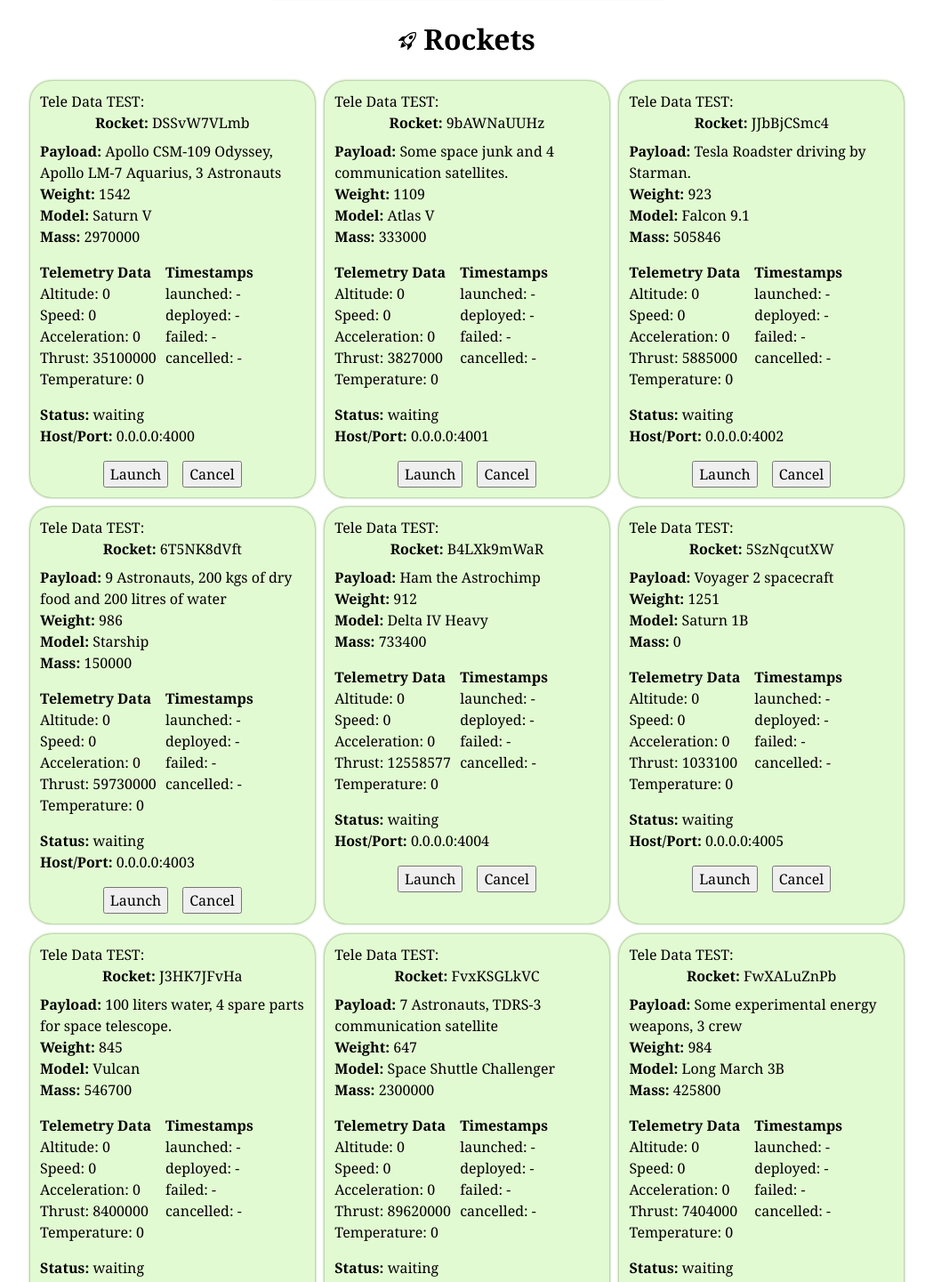
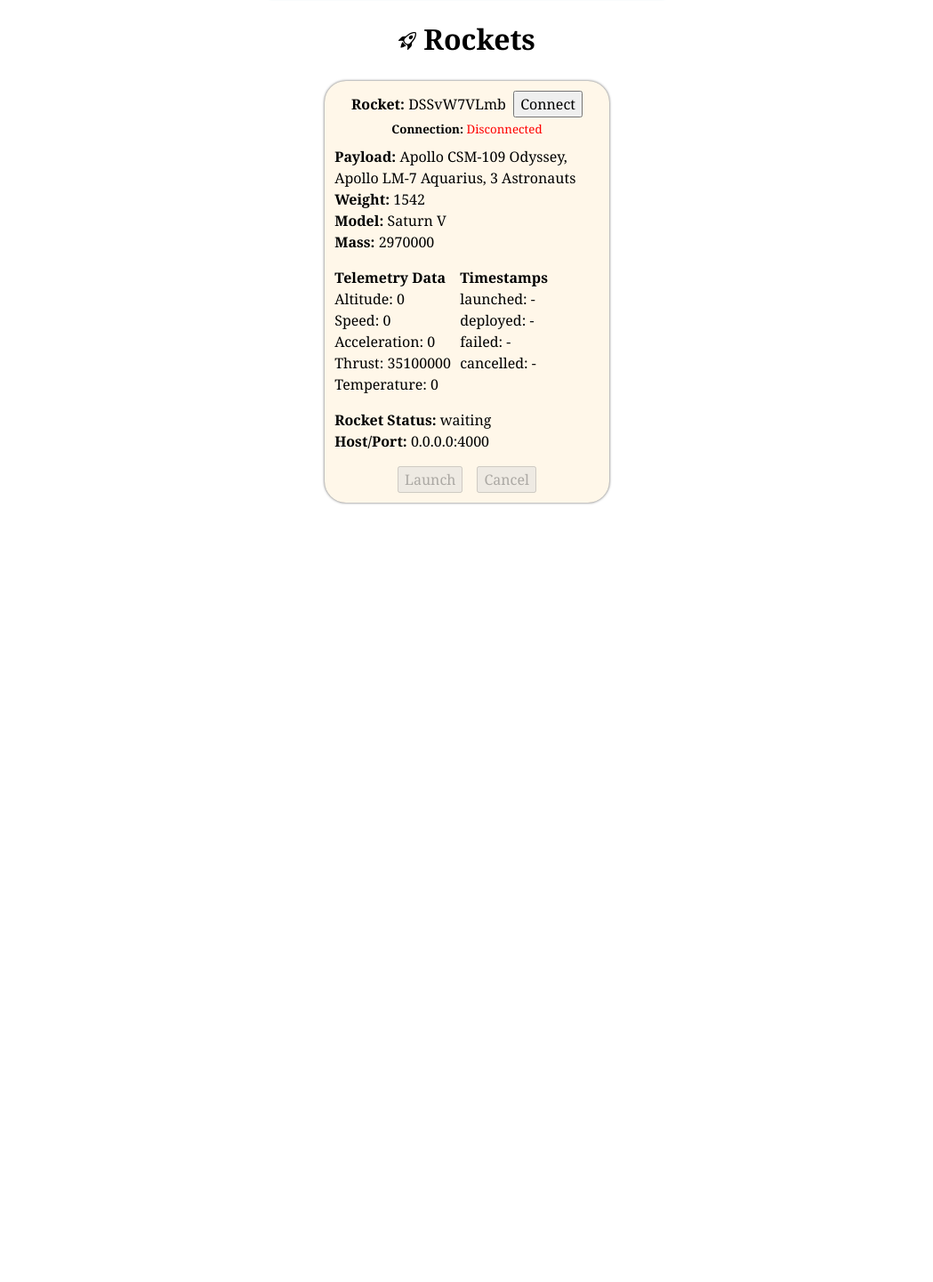
Before and after one commit to shtanriverdi/rocket-telemetry-system, a React (Vite) app in the folder frontend/rocket-telemetry-system-frontend/: page / in a window 1280 px wide. Shown: the part 489-1930 px from the top of the page at 89% size, without its empty margins (115-1164 px from the left). After the commit the page ends 1150 px from the top, so only its background shows below. Built offline with nearby package versions, Linux system fonts and the light colour scheme.

Commit message:
Button state fix

```diff
--- a/frontend/rocket-telemetry-system-frontend/src/app.css
+++ b/frontend/rocket-telemetry-system-frontend/src/app.css
@@ -56,8 +56,8 @@
   justify-content: flex-start;
   flex-wrap: wrap;
   border-radius: 1.5rem;
-  background-color: rgb(226, 250, 210);
-  box-shadow: 0px 0px 3px 0.1px rgb(80, 145, 37);
+  background-color: rgb(255, 247, 233);
+  box-shadow: 0px 0px 3px 0.1px rgb(92, 92, 92);
 }
 
 .status-container {
--- a/frontend/rocket-telemetry-system-frontend/src/view/rockets/Rocket.jsx
+++ b/frontend/rocket-telemetry-system-frontend/src/view/rockets/Rocket.jsx
@@ -11,35 +11,96 @@
 export default function Rocket({ rocketData }) {
   // Telemetry
   const { host, port } = rocketData.telemetry;
-  // RestAPI Data
+
+  // RestAPI Data | This data comes from RestAPI
   const { id, model, mass, payload, status, timestamps } = rocketData;
-  // Real time data from telemetry stream
+
+  // Real time data from telemetry stream | This data comes from TCP Connection!
   const { altitude, speed, acceleration, thrust, temperature } = rocketData;
 
   // Rockets data state
-  const [rocketState, setRocketState] = useState("");
+  const [rocketState, setRocketState] = useState({
+    id,
+    model,
+    mass,
+    payload,
+    status,
+    timestamps,
+  });
+
+  // Rocket telemetry data state
+  const [telemetryState, setTelemetryState] = useState({
+    altitude,
+    speed,
+    acceleration,
+    thrust,
+    temperature,
+  });
+  // Socket connection has 3 states: { 0: disconnected, 1: connecting..., 2: connected }
+  const [isRocketConnected, setRocketConnected] = useState(0);
+
+  const handleSocketConnection = () => {
+    if (isRocketConnected === 0) {
+      setRocketConnected(1);
+      // Enabled the socket
+      socket.connect();
+      // Join the specific rocket room
+      socket.emit("joinRoom", id);
+      console.log(socket.connected);
+    } else if (isRocketConnected === 2) {
+      // Leaves tor specific room
+      socket.emit("leaveRoom", id);
+      // Disconnects the socket manually. In that case, the socket will not try to reconnect.
+      socket.disconnect();
+      setRocketConnected(0);
+    }
+  };
 
   useEffect(() => {
-    // Join the specific rocket room
-    socket.emit("joinRoom", id);
-
-    // Veri alındığında
+    socket.on("connect", () => {
+      console.log("Socket.io connected");
+      setRocketConnected(2);
+    });
     socket.on("rocketData", (data) => {
       console.log(`Roket data received (${id}):`, data);
-      setRocketState(data);
+      setTelemetryState(data);
     });
 
-    return () => {
-      socket.disconnect();
-    };
-  });
+    socket.on("connect_error", (error) => {
+      console.error("Socket.io connection error:", error);
+      setRocketConnected(0);
+    });
+  }, [isRocketConnected]);
 
   return (
     <div className="rocket-container p">
-      <div>Tele Data TEST: {rocketState.toString()}</div>
       <div className="m-b">
         <p className="text-center m-bs">
-          <b>Rocket:</b> {id}
+          <b>Rocket: </b>
+          {id}&nbsp;&nbsp;
+          <button
+            disabled={isRocketConnected === 1}
+            onClick={handleSocketConnection}>
+            {isRocketConnected === 0 && "Connect"}
+            {isRocketConnected === 1 && "Connecting"}
+            {isRocketConnected === 2 && "Disconnect"}
+          </button>
+          <small>
+            <b>Connection: </b>
+          </small>
+          <small
+            style={{
+              color:
+                isRocketConnected === 0
+                  ? "red"
+                  : isRocketConnected === 1
+                  ? "gray"
+                  : "green",
+            }}>
+            {isRocketConnected === 0 && "Disconnected"}
+            {isRocketConnected === 1 && "Connecting..."}
+            {isRocketConnected === 2 && "Connected"}
+          </small>
         </p>
         <p>
           <b>Payload:</b> {payload.description}
@@ -75,14 +136,16 @@
         </div>
       </div>
       <p className="m-t m-b">
-        <b>Status:</b> {status}
+        <b>Rocket Status:</b> {status}
         <li className="no-bullet">
           <b>Host/Port:</b> {host + ":" + port}
         </li>
       </p>
       <div className="flex-container">
-        <button className="m-r">Launch</button>
-        <button>Cancel</button>
+        <button disabled={isRocketConnected === 0} className="m-r">
+          Launch
+        </button>
+        <button disabled={isRocketConnected === 0}>Cancel</button>
       </div>
     </div>
   );
--- a/frontend/rocket-telemetry-system-frontend/src/view/rockets/rocketsData.js
+++ b/frontend/rocket-telemetry-system-frontend/src/view/rockets/rocketsData.js
@@ -24,204 +24,204 @@
     thrust: 35100000,
     temperature: 0.0,
   },
-  {
-    id: "9bAWNaUUHz",
-    model: "Atlas V",
-    mass: 333000,
-    payload: {
-      description: "Some space junk and 4 communication satellites.",
-      weight: 1109,
-    },
-    telemetry: {
-      host: "0.0.0.0",
-      port: 4001,
-    },
-    status: "waiting",
-    timestamps: {
-      launched: null,
-      deployed: null,
-      failed: null,
-      cancelled: null,
-    },
-    altitude: 0.0,
-    speed: 0.0,
-    acceleration: 0.0,
-    thrust: 3827000,
-    temperature: 0.0,
-  },
-  {
-    id: "JJbBjCSmc4",
-    model: "Falcon 9.1",
-    mass: 505846,
-    payload: {
-      description: "Tesla Roadster driving by Starman.",
-      weight: 923,
-    },
-    telemetry: {
-      host: "0.0.0.0",
-      port: 4002,
-    },
-    status: "waiting",
-    timestamps: {
-      launched: null,
-      deployed: null,
-      failed: null,
-      cancelled: null,
-    },
-    altitude: 0.0,
-    speed: 0.0,
-    acceleration: 0.0,
-    thrust: 5885000,
-    temperature: 0.0,
-  },
-  {
-    id: "6T5NK8dVft",
-    model: "Starship",
-    mass: 150000,
-    payload: {
-      description: "9 Astronauts, 200 kgs of dry food and 200 litres of water",
-      weight: 986,
-    },
-    telemetry: {
-      host: "0.0.0.0",
-      port: 4003,
-    },
-    status: "waiting",
-    timestamps: {
-      launched: null,
-      deployed: null,
-      failed: null,
-      cancelled: null,
-    },
-    altitude: 0.0,
-    speed: 0.0,
-    acceleration: 0.0,
-    thrust: 59730000,
-    temperature: 0.0,
-  },
-  {
-    id: "B4LXk9mWaR",
-    model: "Delta IV Heavy",
-    mass: 733400,
-    payload: {
-      description: "Ham the Astrochimp",
-      weight: 912,
-    },
-    telemetry: {
-      host: "0.0.0.0",
-      port: 4004,
-    },
-    status: "waiting",
-    timestamps: {
-      launched: null,
-      deployed: null,
-      failed: null,
-      cancelled: null,
-    },
-    altitude: 0.0,
-    speed: 0.0,
-    acceleration: 0.0,
-    thrust: 12558577,
-    temperature: 0.0,
-  },
-  {
-    id: "5SzNqcutXW",
-    model: "Saturn 1B",
-    mass: 0.0,
-    payload: {
-      description: "Voyager 2 spacecraft",
-      weight: 1251,
-    },
-    telemetry: {
-      host: "0.0.0.0",
-      port: 4005,
-    },
-    status: "waiting",
-    timestamps: {
-      launched: null,
-      deployed: null,
-      failed: null,
-      cancelled: null,
-    },
-    altitude: 0.0,
-    speed: 0.0,
-    acceleration: 0.0,
-    thrust: 1033100,
-    temperature: 0.0,
-  },
-  {
-    id: "J3HK7JFvHa",
-    model: "Vulcan",
-    mass: 546700,
-    payload: {
-      description: "100 liters water, 4 spare parts for space telescope.",
-      weight: 845,
-    },
-    telemetry: {
-      host: "0.0.0.0",
-      port: 4006,
-    },
-    status: "waiting",
-    timestamps: {
-      launched: null,
-      deployed: null,
-      failed: null,
-      cancelled: null,
-    },
-    altitude: 0.0,
-    speed: 0.0,
-    acceleration: 0.0,
-    thrust: 8400000,
-    temperature: 0.0,
-  },
-  {
-    id: "FvxKSGLkVC",
-    model: "Space Shuttle Challenger",
-    mass: 2300000,
-    payload: {
-      description: "7 Astronauts, TDRS-3 communication satellite",
-      weight: 647,
-    },
-    telemetry: {
-      host: "0.0.0.0",
-      port: 4007,
-    },
-    status: "waiting",
-    timestamps: {
-      launched: null,
-      deployed: null,
-      failed: null,
-      cancelled: null,
-    },
-    altitude: 0.0,
-    speed: 0.0,
-    acceleration: 0.0,
-    thrust: 89620000,
-    temperature: 0.0,
-  },
-  {
-    id: "FwXALuZnPb",
-    model: "Long March 3B",
-    mass: 425800,
-    payload: {
-      description: "Some experimental energy weapons, 3 crew",
-      weight: 984,
-    },
-    telemetry: {
-      host: "0.0.0.0",
-      port: 4008,
-    },
-    status: "waiting",
-    timestamps: {
-      launched: null,
-      deployed: null,
-      failed: null,
-      cancelled: null,
-    },
-    altitude: 0.0,
-    speed: 0.0,
-    acceleration: 0.0,
-    thrust: 7404000,
-    temperature: 0.0,
-  },
+  // {
+  //   id: "9bAWNaUUHz",
+  //   model: "Atlas V",
+  //   mass: 333000,
+  //   payload: {
+  //     description: "Some space junk and 4 communication satellites.",
+  //     weight: 1109,
+  //   },
+  //   telemetry: {
+  //     host: "0.0.0.0",
+  //     port: 4001,
+  //   },
+  //   status: "waiting",
+  //   timestamps: {
+  //     launched: null,
+  //     deployed: null,
+  //     failed: null,
+  //     cancelled: null,
+  //   },
+  //   altitude: 0.0,
+  //   speed: 0.0,
+  //   acceleration: 0.0,
+  //   thrust: 3827000,
+  //   temperature: 0.0,
+  // },
+  // {
+  //   id: "JJbBjCSmc4",
+  //   model: "Falcon 9.1",
+  //   mass: 505846,
+  //   payload: {
+  //     description: "Tesla Roadster driving by Starman.",
+  //     weight: 923,
+  //   },
+  //   telemetry: {
+  //     host: "0.0.0.0",
+  //     port: 4002,
+  //   },
+  //   status: "waiting",
+  //   timestamps: {
+  //     launched: null,
+  //     deployed: null,
+  //     failed: null,
+  //     cancelled: null,
+  //   },
+  //   altitude: 0.0,
+  //   speed: 0.0,
+  //   acceleration: 0.0,
+  //   thrust: 5885000,
+  //   temperature: 0.0,
+  // },
+  // {
+  //   id: "6T5NK8dVft",
+  //   model: "Starship",
+  //   mass: 150000,
+  //   payload: {
+  //     description: "9 Astronauts, 200 kgs of dry food and 200 litres of water",
+  //     weight: 986,
+  //   },
+  //   telemetry: {
+  //     host: "0.0.0.0",
+  //     port: 4003,
+  //   },
+  //   status: "waiting",
+  //   timestamps: {
+  //     launched: null,
+  //     deployed: null,
+  //     failed: null,
+  //     cancelled: null,
+  //   },
+  //   altitude: 0.0,
+  //   speed: 0.0,
+  //   acceleration: 0.0,
+  //   thrust: 59730000,
+  //   temperature: 0.0,
+  // },
+  // {
+  //   id: "B4LXk9mWaR",
+  //   model: "Delta IV Heavy",
+  //   mass: 733400,
+  //   payload: {
+  //     description: "Ham the Astrochimp",
+  //     weight: 912,
+  //   },
+  //   telemetry: {
+  //     host: "0.0.0.0",
+  //     port: 4004,
+  //   },
+  //   status: "waiting",
+  //   timestamps: {
+  //     launched: null,
+  //     deployed: null,
+  //     failed: null,
+  //     cancelled: null,
+  //   },
+  //   altitude: 0.0,
+  //   speed: 0.0,
+  //   acceleration: 0.0,
+  //   thrust: 12558577,
+  //   temperature: 0.0,
+  // },
+  // {
+  //   id: "5SzNqcutXW",
+  //   model: "Saturn 1B",
+  //   mass: 0.0,
+  //   payload: {
+  //     description: "Voyager 2 spacecraft",
+  //     weight: 1251,
+  //   },
+  //   telemetry: {
+  //     host: "0.0.0.0",
+  //     port: 4005,
+  //   },
+  //   status: "waiting",
+  //   timestamps: {
+  //     launched: null,
+  //     deployed: null,
+  //     failed: null,
+  //     cancelled: null,
+  //   },
+  //   altitude: 0.0,
+  //   speed: 0.0,
+  //   acceleration: 0.0,
+  //   thrust: 1033100,
+  //   temperature: 0.0,
+  // },
+  // {
+  //   id: "J3HK7JFvHa",
+  //   model: "Vulcan",
+  //   mass: 546700,
+  //   payload: {
+  //     description: "100 liters water, 4 spare parts for space telescope.",
+  //     weight: 845,
+  //   },
+  //   telemetry: {
+  //     host: "0.0.0.0",
+  //     port: 4006,
+  //   },
+  //   status: "waiting",
+  //   timestamps: {
+  //     launched: null,
+  //     deployed: null,
+  //     failed: null,
+  //     cancelled: null,
+  //   },
+  //   altitude: 0.0,
+  //   speed: 0.0,
+  //   acceleration: 0.0,
+  //   thrust: 8400000,
+  //   temperature: 0.0,
+  // },
+  // {
+  //   id: "FvxKSGLkVC",
+  //   model: "Space Shuttle Challenger",
+  //   mass: 2300000,
+  //   payload: {
+  //     description: "7 Astronauts, TDRS-3 communication satellite",
+  //     weight: 647,
+  //   },
+  //   telemetry: {
+  //     host: "0.0.0.0",
+  //     port: 4007,
+  //   },
+  //   status: "waiting",
+  //   timestamps: {
+  //     launched: null,
+  //     deployed: null,
+  //     failed: null,
+  //     cancelled: null,
+  //   },
+  //   altitude: 0.0,
+  //   speed: 0.0,
+  //   acceleration: 0.0,
+  //   thrust: 89620000,
+  //   temperature: 0.0,
+  // },
+  // {
+  //   id: "FwXALuZnPb",
+  //   model: "Long March 3B",
+  //   mass: 425800,
+  //   payload: {
+  //     description: "Some experimental energy weapons, 3 crew",
+  //     weight: 984,
+  //   },
+  //   telemetry: {
+  //     host: "0.0.0.0",
+  //     port: 4008,
+  //   },
+  //   status: "waiting",
+  //   timestamps: {
+  //     launched: null,
+  //     deployed: null,
+  //     failed: null,
+  //     cancelled: null,
+  //   },
+  //   altitude: 0.0,
+  //   speed: 0.0,
+  //   acceleration: 0.0,
+  //   thrust: 7404000,
+  //   temperature: 0.0,
+  // },
 ];
--- a/frontend/rocket-telemetry-system-frontend/src/view/weather/Weather.jsx
+++ b/frontend/rocket-telemetry-system-frontend/src/view/weather/Weather.jsx
@@ -107,7 +107,7 @@
       <div className="status-container m-b m">
         <div>
           <p className="m-x">
-            Status:{" "}
+            Connection:{" "}
             <span
               style={{
                 color:
```
Also changed, not shown: 1 other file (tests, documents, lock files or other folders).
